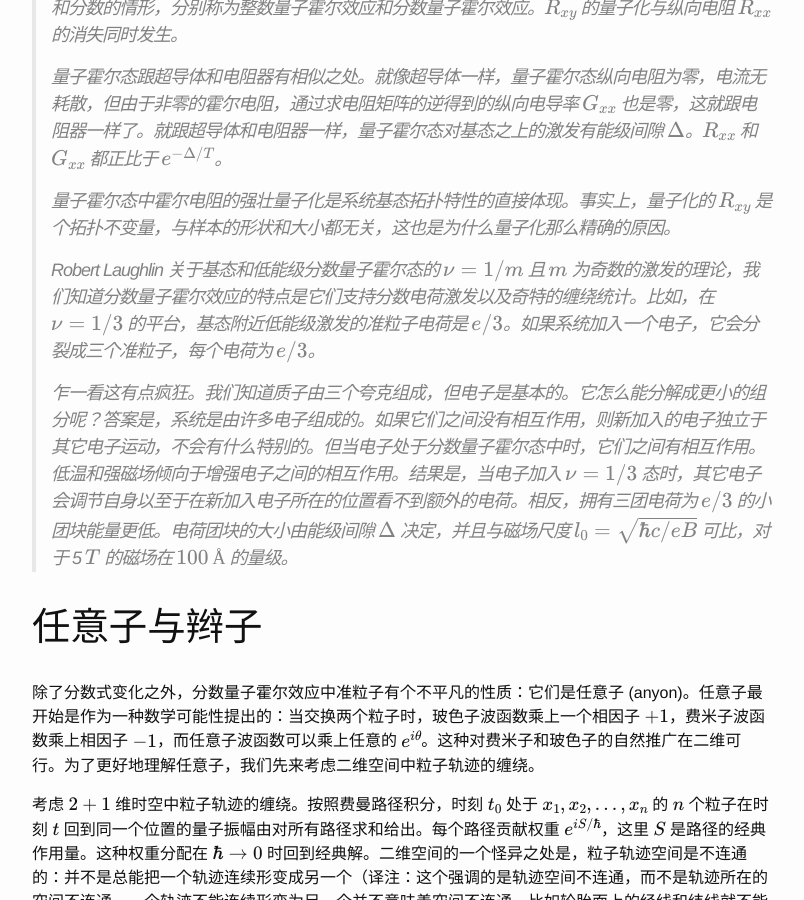
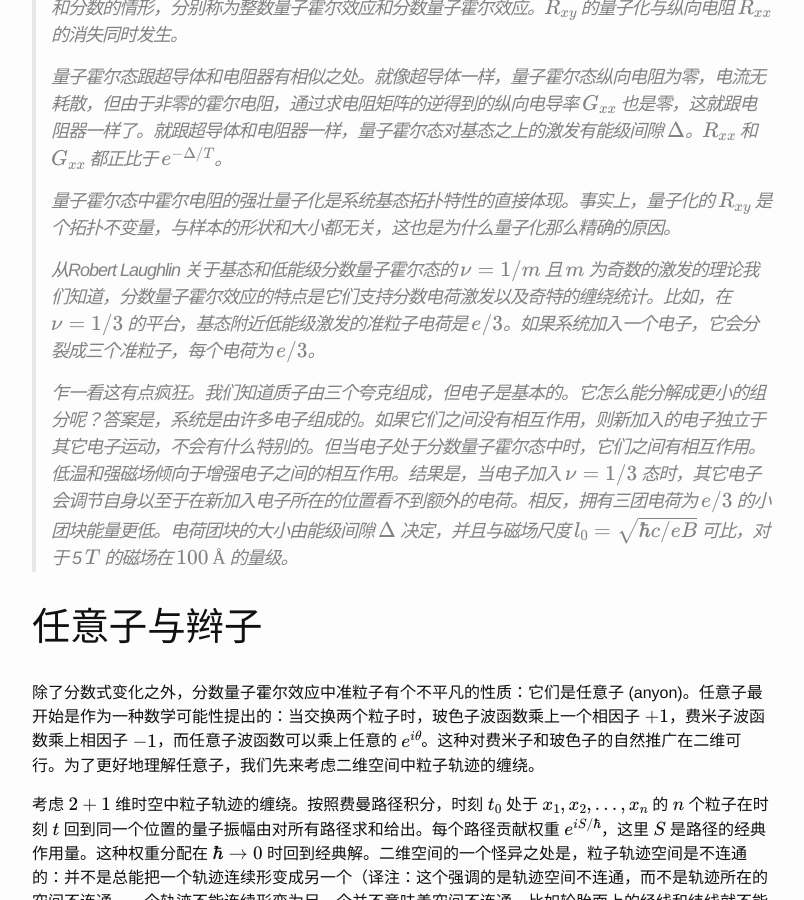
Before and after one commit to fjdu/fjdu.github.io, a Jekyll site: the page built from _posts/2016-03-01-topological-quantum-computation.markdown, in a window 1280 px wide and 900 px high, scrolled down 2633 px. Shown: the whole window, without its empty margins (238-1042 px from the left). Built offline with Jekyll 4.4.1, drawn with Linux system fonts in a browser that asks for light colours; formulas are drawn with MathJax 3; some of the changed text lies outside the part shown.

Commit message:
New articles added

```diff
--- a/_posts/2016-03-01-topological-quantum-computation.markdown
+++ b/_posts/2016-03-01-topological-quantum-computation.markdown
@@ -95,7 +95,7 @@
 量子霍尔态中霍尔电阻的强壮量子化是系统基态拓扑特性的直接体现。事实上，量子化的 \(R_{xy}\) 是个拓扑不变量，与样本的形状和大小都无关，这也是为什么量子化那么精确的原因。
 </p>
 <p>
-Robert Laughlin 关于基态和低能级分数量子霍尔态的 \(\nu=1/m\) 且 \(m\) 为奇数的激发的理论，我们知道分数量子霍尔效应的特点是它们支持分数电荷激发以及奇特的缠绕统计。比如，在 \(\nu=1/3\) 的平台，基态附近低能级激发的准粒子电荷是 \(e/3\)。如果系统加入一个电子，它会分裂成三个准粒子，每个电荷为 \(e/3\)。
+从Robert Laughlin 关于基态和低能级分数量子霍尔态的 \(\nu=1/m\) 且 \(m\) 为奇数的激发的理论我们知道，分数量子霍尔效应的特点是它们支持分数电荷激发以及奇特的缠绕统计。比如，在 \(\nu=1/3\) 的平台，基态附近低能级激发的准粒子电荷是 \(e/3\)。如果系统加入一个电子，它会分裂成三个准粒子，每个电荷为 \(e/3\)。
 </p>
 <p>
 乍一看这有点疯狂。我们知道质子由三个夸克组成，但电子是基本的。它怎么能分解成更小的组分呢？答案是，系统是由许多电子组成的。如果它们之间没有相互作用，则新加入的电子独立于其它电子运动，不会有什么特别的。但当电子处于分数量子霍尔态中时，它们之间有相互作用。低温和强磁场倾向于增强电子之间的相互作用。结果是，当电子加入 \(\nu=1/3\) 态时，其它电子会调节自身以至于在新加入电子所在的位置看不到额外的电荷。相反，拥有三团电荷为 \(e/3\) 的小团块能量更低。电荷团块的大小由能级间隙 \(\Delta\) 决定，并且与磁场尺度 \(l_0=\sqrt{\hbar c/eB}\) 可比，对于 5 \(T\) 的磁场在 \(100\) \(\unicode{x212B}\) 的量级。
```
Also changed, not shown: other parts of _posts/2016-03-01-topological-quantum-computation.markdown (+1 -0 lines), 2 other files.
